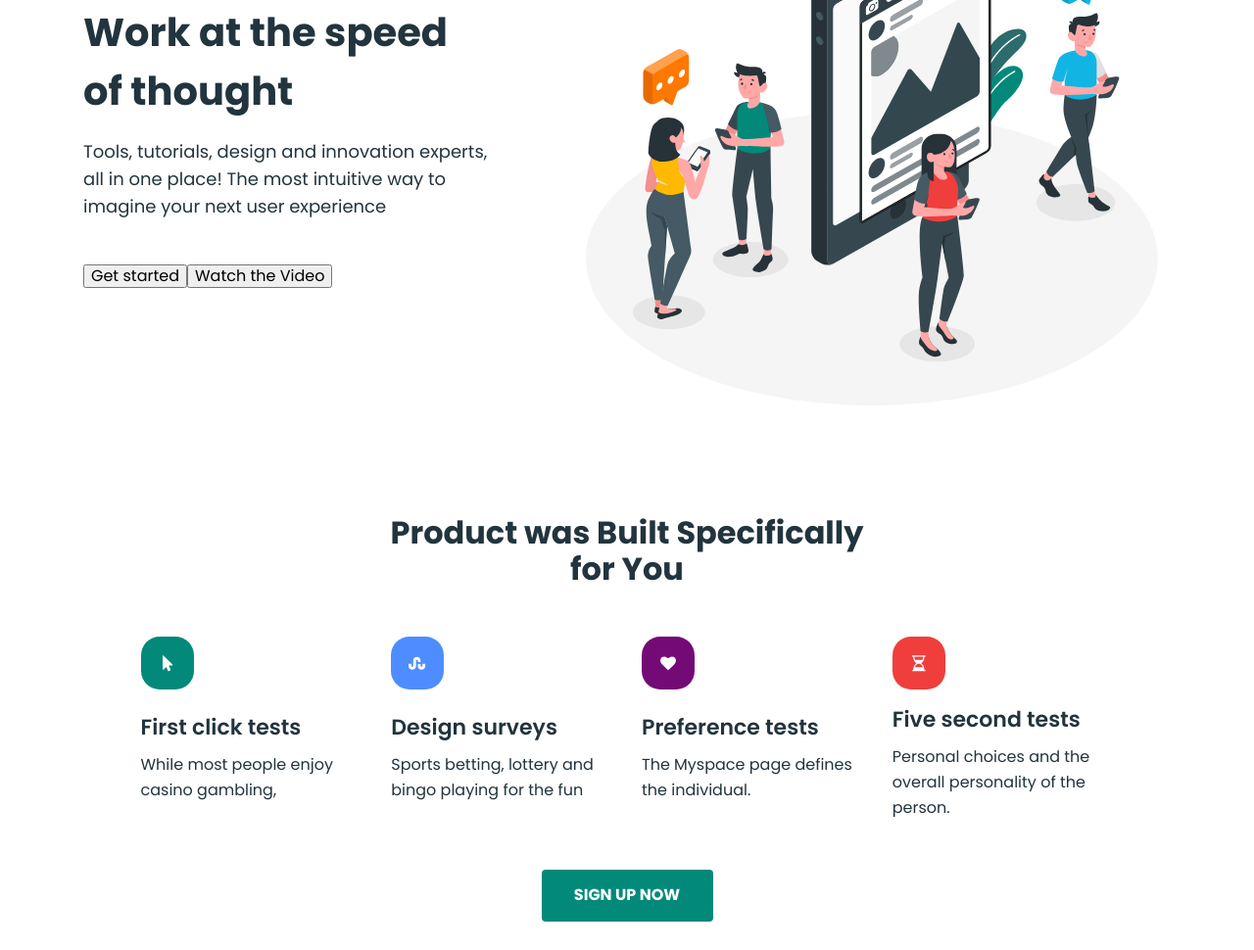
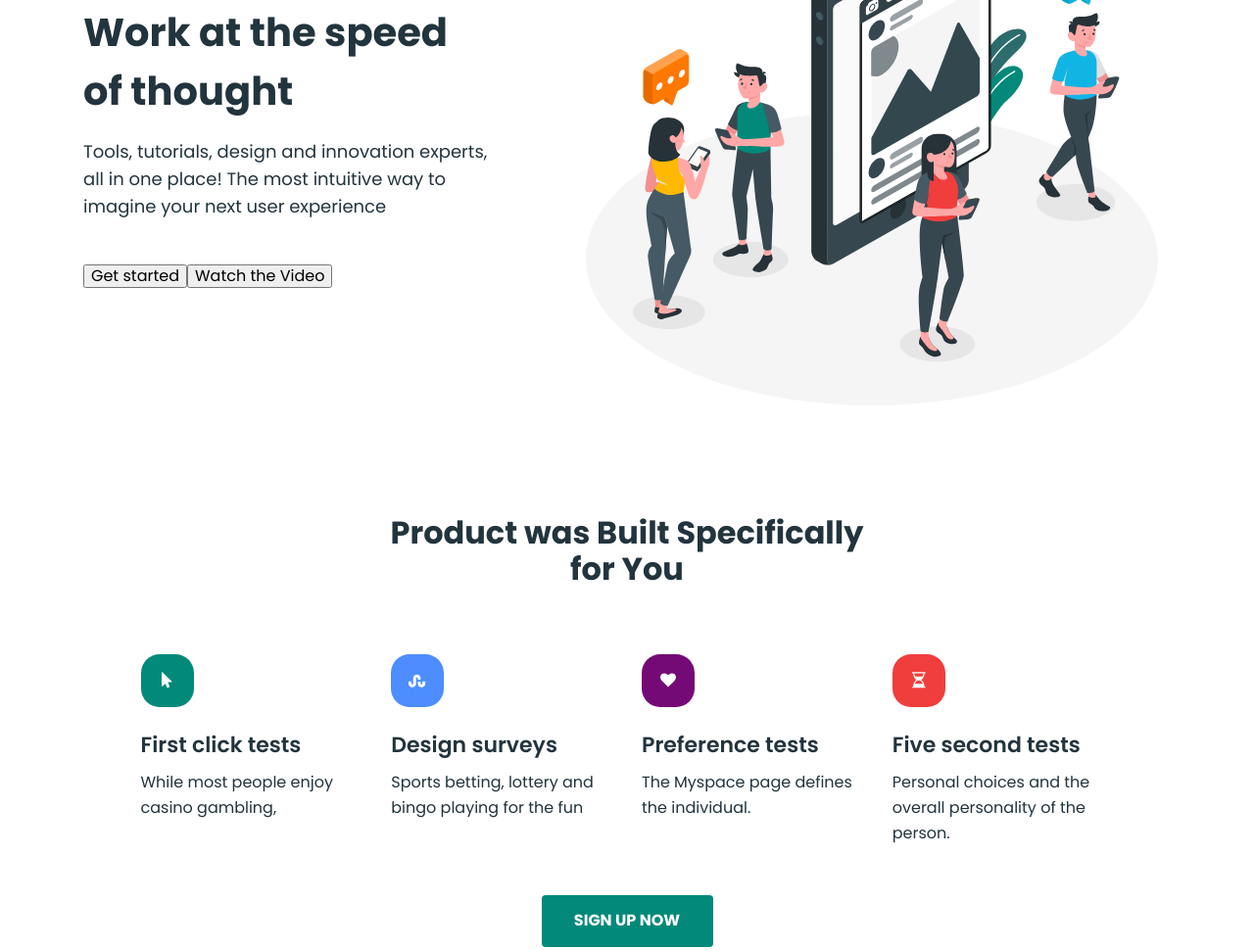
Before and after one commit to ZVyacheslavV/promote-your-business, a plain HTML site: page index.html in a window 1280 px wide. Shown: the part 224-1194 px from the top of the page at 98% size. Drawn offline with nearby package versions, Linux system fonts and the light colour scheme; a web font is replaced by a local one.

Commit message:
change product icons to ::before svg view variant

```diff
--- a/css/styles.css
+++ b/css/styles.css
@@ -136,6 +136,53 @@ a {
     padding-bottom: 50px;
 }
 
+/* .product-built-wrapper {
+    border-radius: 19px;
+    background-color: var(--green);
+    width: 54px;
+    height: 54px;
+    display: flex;
+    justify-content: center;
+    align-items: center;
+}
+
+.product-litem:nth-child(1) .product-built-wrapper {} */
+
+.product-subtitle::before {
+    border-radius: 19px;
+    width: 54px;
+    height: 54px;
+    display: block;
+    background-repeat: no-repeat;
+    background-position: center;
+    margin-bottom: 26px;
+}
+
+.product-litem:nth-child(1) .product-subtitle::before {
+    content: "";
+    background-image: url(../images/product-icon3.svg);
+    background-color: var(--green);
+}
+
+.product-litem:nth-child(2) .product-subtitle::before {
+    content: "";
+    background-image: url(../images/product-icon2.svg);
+    background-color: var(--blue);
+}
+
+.product-litem:nth-child(3) .product-subtitle:before {
+    content: "";
+    background-image: url(../images/product-icon1.svg);
+    background-color: var(--violet);
+}
+
+.product-litem:nth-child(4) .product-subtitle::before {
+    content: "";
+    background-image: url(../images/product-icon4.svg);
+    background-color: var(--red);
+}
+
+
 .product-title {
     font-family: var(--font-family);
     font-weight: 700;
--- a/index.html
+++ b/index.html
@@ -86,48 +86,54 @@
           <h2 class="product-title">Product was Built Specifically for You</h2>
           <ul class="product-list">
             <li class="product-litem">
-              <img
+              <!--               <div class="product-built-wrapper">
+                <svg width="11" height="18">
+                  <use></use>
+                </svg>
+              </div> -->
+
+              <!--            <img
                 src="./images/icon-bd.svg"
                 alt="image 1"
                 height="54"
                 width="54"
-              />
+              /> -->
               <h3 class="product-subtitle">First click tests</h3>
               <p class="product-text">
                 While most people enjoy casino gambling,
               </p>
             </li>
             <li class="product-litem">
-              <img
+              <!--               <img
                 src="./images/icon-bd2.svg"
                 alt="image 2"
                 height="54"
                 width="54"
-              />
+              /> -->
               <h3 class="product-subtitle">Design surveys</h3>
               <p class="product-text">
                 Sports betting, lottery and bingo playing for the fun
               </p>
             </li>
             <li class="product-litem">
-              <img
+              <!--            <img
                 src="./images/icon-bd3.svg"
                 alt="image 3"
                 height="54"
                 width="54"
-              />
+              /> -->
               <h3 class="product-subtitle">Preference tests</h3>
               <p class="product-text">
                 The Myspace page defines the individual.
               </p>
             </li>
             <li class="product-litem">
-              <img
+              <!--        <img
                 src="./images/icon-bd4.svg"
                 alt="image 4"
                 height="54"
                 width="54"
-              />
+              /> -->
               <h3 class="product-subtitle">Five second tests</h3>
               <p class="product-text">
                 Personal choices and the overall personality of the person.
```
Also changed, not shown: images/icons.svg (added), images/product-icon1.svg (added), images/product-icon2.svg (added), images/product-icon3.svg (added), images/product-icon4.svg (added).
